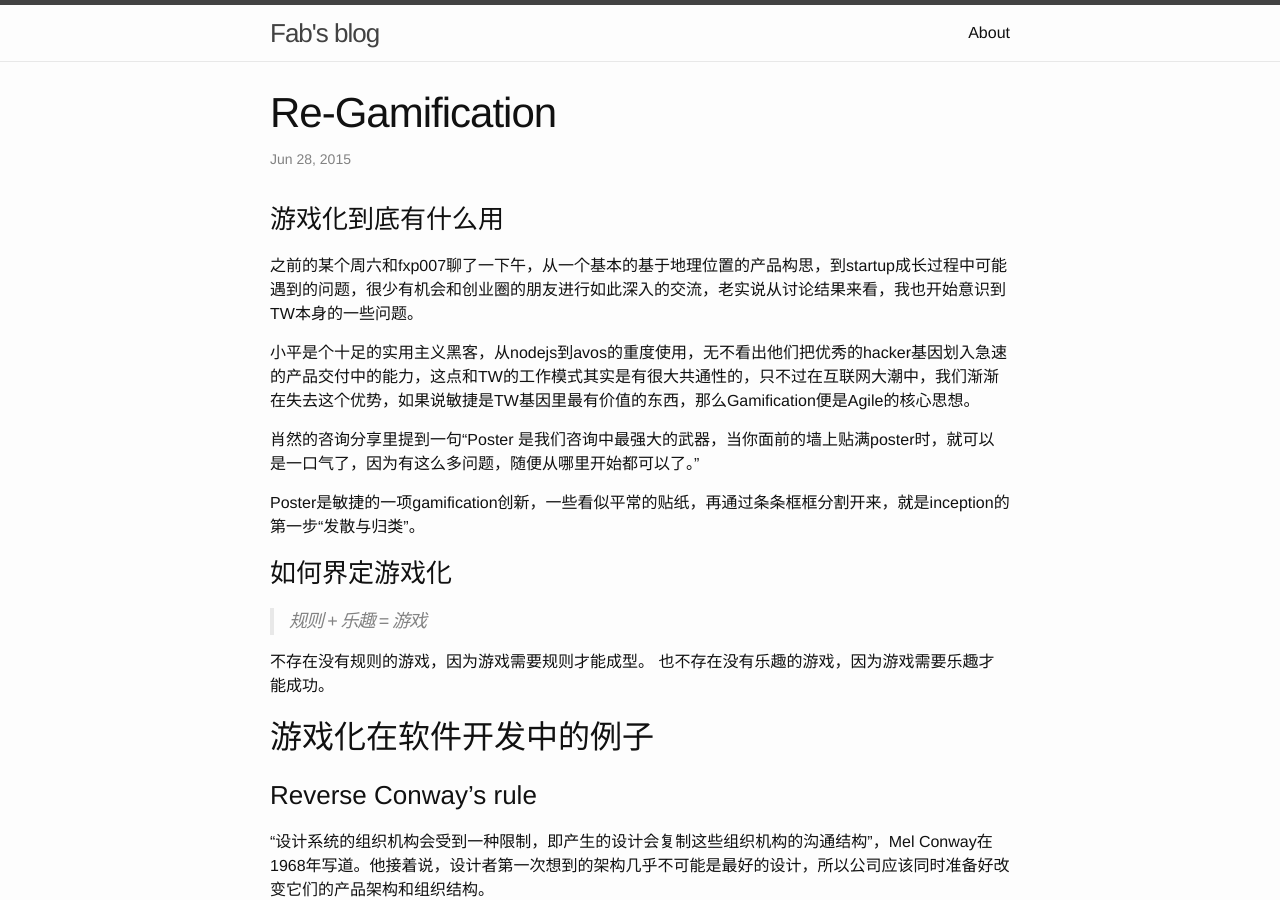
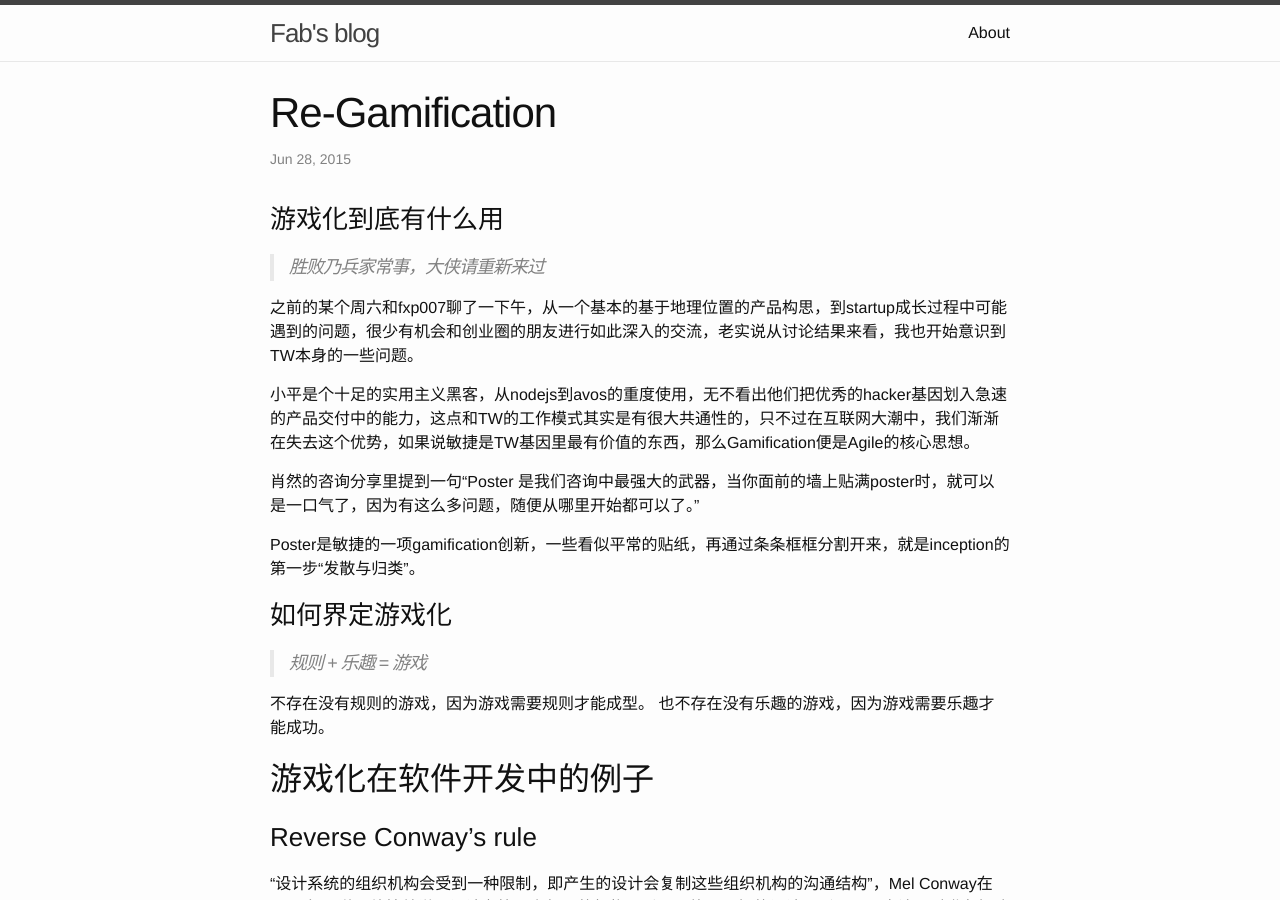
Before and after one commit to tcz001/tcz001.github.io, a Jekyll site: the page built from _posts/2015-06-28-re-gamification.md, in a window 1280 px wide and 900 px high. Built offline with Jekyll 4.4.1, drawn with Linux system fonts in a browser that asks for light colours.

Commit message:
Updated 2015-06-28-re-gamification.md

```diff
--- a/_posts/2015-06-28-re-gamification.md
+++ b/_posts/2015-06-28-re-gamification.md
@@ -5,7 +5,10 @@ layout: post
 ---
 
 
+
 ### 游戏化到底有什么用
+
+> 胜败乃兵家常事，大侠请重新来过
 
 之前的某个周六和fxp007聊了一下午，从一个基本的基于地理位置的产品构思，到startup成长过程中可能遇到的问题，很少有机会和创业圈的朋友进行如此深入的交流，老实说从讨论结果来看，我也开始意识到TW本身的一些问题。
 
```
